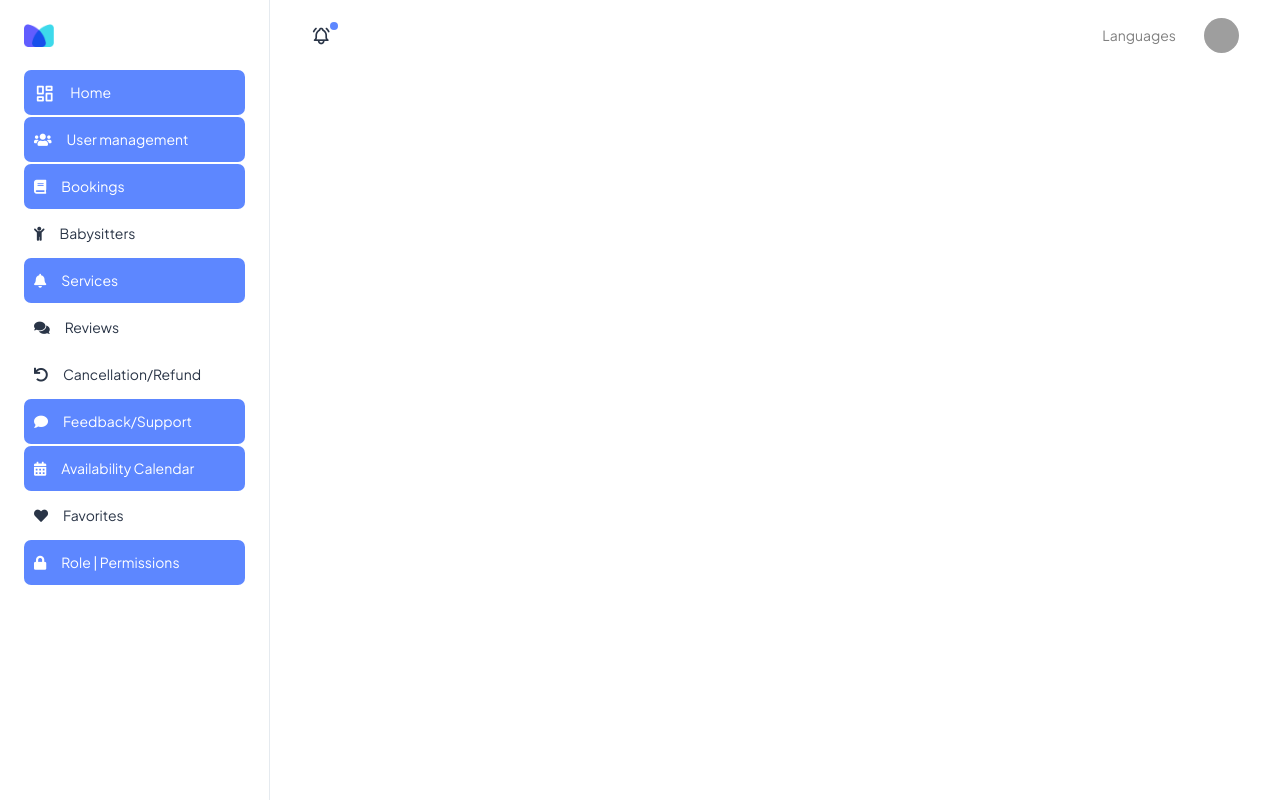
After one commit to Simplice24/BabyCare, a Yii app: template views/profile/index.php in a window 1280 px wide. The commit adds this page. Run offline with PHP 8.4 and a stand-in for Yii, Linux system fonts and the light colour scheme; the template is opened without the code that fills it, so the values that code supplies are empty; some libraries are stand-ins or nearby versions; grey boxes are pictures that could not be loaded.

Commit message:
first commit:

```diff
--- a/views/dashboard/index.php
+++ b/views/dashboard/index.php
@@ -216,7 +216,7 @@ use yii\helpers\Html;
                 </a>
                 <div class="dropdown-menu dropdown-menu-end dropdown-menu-animate-up" aria-labelledby="drop2">
                   <div class="message-body">
-                    <a href="javascript:void(0)" class="d-flex align-items-center gap-2 dropdown-item">
+                    <a href="<?= Yii::$app->urlManager->createUrl(['user/profile']) ?>" class="d-flex align-items-center gap-2 dropdown-item">
                       <i class="ti ti-user fs-6"></i>
                       <p class="mb-0 fs-3">My Profile</p>
                     </a>
--- /dev/null
+++ b/views/profile/index.php
@@ -0,0 +1,253 @@
+<?php
+/** @var yii\web\View $this */
+use yii\helpers\Html;
+use app\models\Services;
+use yii\helpers\Url;
+use yii\grid\ActionColumn;
+use yii\grid\GridView;
+?>
+<!doctype html>
+<html lang="en">
+
+<head>
+  <meta charset="utf-8">
+  <meta name="viewport" content="width=device-width, initial-scale=1">
+  <title>Baby Care</title>
+  <link rel="shortcut icon" type="image/png" href="images/favicon.png" />
+  <link rel="stylesheet" href="https://cdnjs.cloudflare.com/ajax/libs/font-awesome/5.15.3/css/all.min.css" integrity="sha512-...your-integrity-hash...==" crossorigin="anonymous" />
+  <link rel="stylesheet" href="css/styles.min.css" />
+  <link rel="stylesheet" href="Dash/assets/css/styles.min.css" />
+  <script src="https://cdn.jsdelivr.net/npm/chart.js"></script>
+  <style>
+    .username {
+        margin-top: 15px; /* Adjust the value as per your requirements */
+    }
+    .dropdown {
+    position: relative;
+    display: inline-block;
+    }
+
+    .dropbtn {
+    background-color: transparent;
+    color: gray;
+    padding: 8px 12px;
+    font-size: 14px;
+    border: none;
+    cursor: pointer;
+    }
+
+    .dropdown-content {
+    display: none;
+    position: absolute;
+    background-color: #ffffff;
+    width: 200px;
+    box-shadow: 0px 4px 8px rgba(0, 0, 0, 0.2);
+    border-radius: 4px;
+    padding: 8px;
+    z-index: 1;
+    }
+    .description-cell {
+    max-width: 700px;
+    overflow: hidden;
+    white-space: normal;
+    word-wrap: break-word;
+    }
+    .dropdown-content a {
+    color: gray;
+    display: block;
+    padding: 6px 0;
+    text-decoration: none;
+    }
+
+    .dropdown-content a:hover {
+    background-color: rgba(135, 206, 250, 0.1);
+    width: 100%;
+    }
+
+    .dropdown:hover .dropdown-content {
+    display: block;
+    }
+
+    .dropdown:hover .dropbtn {
+    background-color: transparent;
+    }
+  </style>
+</head>
+
+<body>
+  <!--  Body Wrapper -->
+  <div class="page-wrapper" id="main-wrapper" data-layout="vertical" data-navbarbg="skin6" data-sidebartype="full"
+    data-sidebar-position="fixed" data-header-position="fixed">
+    <!-- Sidebar Start -->
+    <aside class="left-sidebar">
+      <!-- Sidebar scroll-->
+      <div>
+        <div class="brand-logo d-flex align-items-center justify-content-between">
+          <a href="<?= Yii::$app->urlManager->createUrl(['dashboard/index']) ?>" class="text-nowrap logo-img">
+            <img src="images/favicon.png" width="30" alt="" />
+          </a>
+          <div class="close-btn d-xl-none d-block sidebartoggler cursor-pointer" id="sidebarCollapse">
+            <i class="ti ti-x fs-8"></i>
+          </div>
+        </div>
+        <!-- Sidebar navigation-->
+        <nav class="sidebar-nav scroll-sidebar" data-simplebar="">
+          <ul id="sidebarnav">
+            <li class="sidebar-item">
+              <a class="sidebar-link" href="<?= Yii::$app->urlManager->createUrl(['dashboard/index']) ?>" aria-expanded="false">
+                <span>
+                  <i class="ti ti-layout-dashboard"></i>
+                </span>
+                <span class="hide-menu">Home</span>
+              </a>
+            </li>
+            <li class="sidebar-item">
+              <a class="sidebar-link" href="<?= Yii::$app->urlManager->createUrl(['user/index']) ?>" aria-expanded="false">
+                <span>
+                  <i class="fas fa-users"></i>
+                </span>
+                <span class="hide-menu">User management</span>
+              </a>
+            </li>
+            <li class="sidebar-item">
+              <a class="sidebar-link" href="<?= Yii::$app->urlManager->createUrl(['bookings/index']) ?>" aria-expanded="false">
+                <span>
+                  <i class="fas fa-book"></i>
+                </span>
+                <span class="hide-menu">Bookings</span>
+              </a>
+            </li>
+            <li class="sidebar-item">
+              <a class="sidebar-link" href="#" aria-expanded="false">
+                <span>
+                  <i class="fas fa-child"></i>
+                </span>
+                <span class="hide-menu">Babysitters</span>
+              </a>
+            </li>
+            <li class="sidebar-item">
+              <a class="sidebar-link" href="<?= Yii::$app->urlManager->createUrl(['services/index']) ?>" aria-expanded="false">
+                <span>
+                  <i class="fas fa-bell"></i>
+                </span>
+                <span class="hide-menu">Services</span>
+              </a>
+            </li>
+            <li class="sidebar-item">
+              <a class="sidebar-link" href="#" aria-expanded="false">
+                <span>
+                   <i class="fas fa-comments"></i>
+                </span>
+                <span class="hide-menu">Reviews</span>
+              </a>
+            </li>
+            <li class="sidebar-item">
+              <a class="sidebar-link" href="#" aria-expanded="false">
+                <span>
+                  <i class="fas fa-undo"></i>
+                </span>
+                <span class="hide-menu">Cancellation/Refund</span>
+              </a>
+            </li>
+            <li class="sidebar-item">
+              <a class="sidebar-link" href="<?= Yii::$app->urlManager->createUrl(['feedbacks/index'])  ?>" aria-expanded="false">
+                <span>
+                   <i class="fas fa-comment"></i>
+                </span>
+                <span class="hide-menu">Feedback/Support</span>
+              </a>
+            </li>
+            <li class="sidebar-item">
+              <a class="sidebar-link" href="<?= Yii::$app->urlManager->createUrl(['availability/index'])  ?>" aria-expanded="false">
+                <span>
+                   <i class="fas fa-calendar-alt"></i>
+                </span>
+                <span class="hide-menu">Availability Calendar</span>
+              </a>
+            </li>
+            <li class="sidebar-item">
+              <a class="sidebar-link" href="#" aria-expanded="false">
+                <span>
+                  <i class="fas fa-heart"></i>
+                </span>
+                <span class="hide-menu">Favorites</span>
+              </a>
+            </li>
+            <li class="sidebar-item">
+              <a class="sidebar-link" href="<?= Yii::$app->urlManager->createUrl(['auth-item/index']) ?>" aria-expanded="false">
+                <span>
+                  <i class="fas fa-lock"></i>
+                </span>
+                <span class="hide-menu">Role | Permissions</span>
+              </a>
+            </li>
+          </ul>
+        </nav>
+        <!-- End Sidebar navigation -->
+      </div>
+      <!-- End Sidebar scroll-->
+    </aside>
+    <!--  Sidebar End -->
+    <!--  Main wrapper -->
+    <div class="body-wrapper">
+      <!--  Header Start -->
+      <header class="app-header">
+        <nav class="navbar navbar-expand-lg navbar-light">
+          <ul class="navbar-nav">
+            <li class="nav-item d-block d-xl-none">
+              <a class="nav-link sidebartoggler nav-icon-hover" id="headerCollapse" href="javascript:void(0)">
+                <i class="ti ti-menu-2"></i>
+              </a>
+            </li>
+            <li class="nav-item">
+              <a class="nav-link nav-icon-hover" href="javascript:void(0)">
+                <i class="ti ti-bell-ringing"></i>
+                <div class="notification bg-primary rounded-circle"></div>
+              </a>
+            </li>
+          </ul>
+          <div class="navbar-collapse justify-content-end px-0" id="navbarNav">
+            <ul class="navbar-nav flex-row ms-auto align-items-center justify-content-end">
+            <div class="dropdown">
+                <button class="dropbtn">Languages</button>
+                <div class="dropdown-content">
+                <a href="#">English</a>
+                <a href="#">French</a>
+                </div>
+            </div>
+              <?php if (!Yii::$app->user->isGuest): ?>
+                <p class="username"><?= Yii::$app->user->identity->username ?></p>
+              <?php endif; ?>
+              <li class="nav-item dropdown">
+                <a class="nav-link nav-icon-hover" href="javascript:void(0)" id="drop2" data-bs-toggle="dropdown"
+                  aria-expanded="false">
+                  <img src="<?= Yii::getAlias('@web/' . $userProfileImage) ?>" alt="" width="35" height="35" class="rounded-circle">
+                </a>
+                <div class="dropdown-menu dropdown-menu-end dropdown-menu-animate-up" aria-labelledby="drop2">
+                  <div class="message-body">
+                    <a href="javascript:void(0)" class="d-flex align-items-center gap-2 dropdown-item">
+                      <i class="ti ti-user fs-6"></i>
+                      <p class="mb-0 fs-3">My Profile</p>
+                    </a>
+                    <?= Html::a('Logout', ['site/logout'], ['class' => 'btn btn-outline-primary mx-3 mt-2 d-block', 'data' => ['method' => 'post']]) ?>
+                  </div>
+                </div>
+              </li>
+            </ul>
+          </div>
+        </nav>
+      </header>
+      <!--  Header End -->
+      </div>
+    </div>
+  </div>
+  <script src="Dash/assets/libs/jquery/dist/jquery.min.js"></script>
+  <script src="Dash/assets/libs/bootstrap/dist/js/bootstrap.bundle.min.js"></script>
+  <script src="../assets/js/sidebarmenu.js"></script>
+  <script src="../assets/js/app.min.js"></script>
+  <script src="Dash/assets/libs/apexcharts/dist/apexcharts.min.js"></script>
+  <script src="../assets/libs/simplebar/dist/simplebar.js"></script>
+  <script src="../assets/js/dashboard.js"></script>
+  <script src="https://cdn.jsdelivr.net/npm/chart.js"></script>
+</body>
+</html>
```
Also changed, not shown: controllers/UserController.php (+16 -0 lines).
